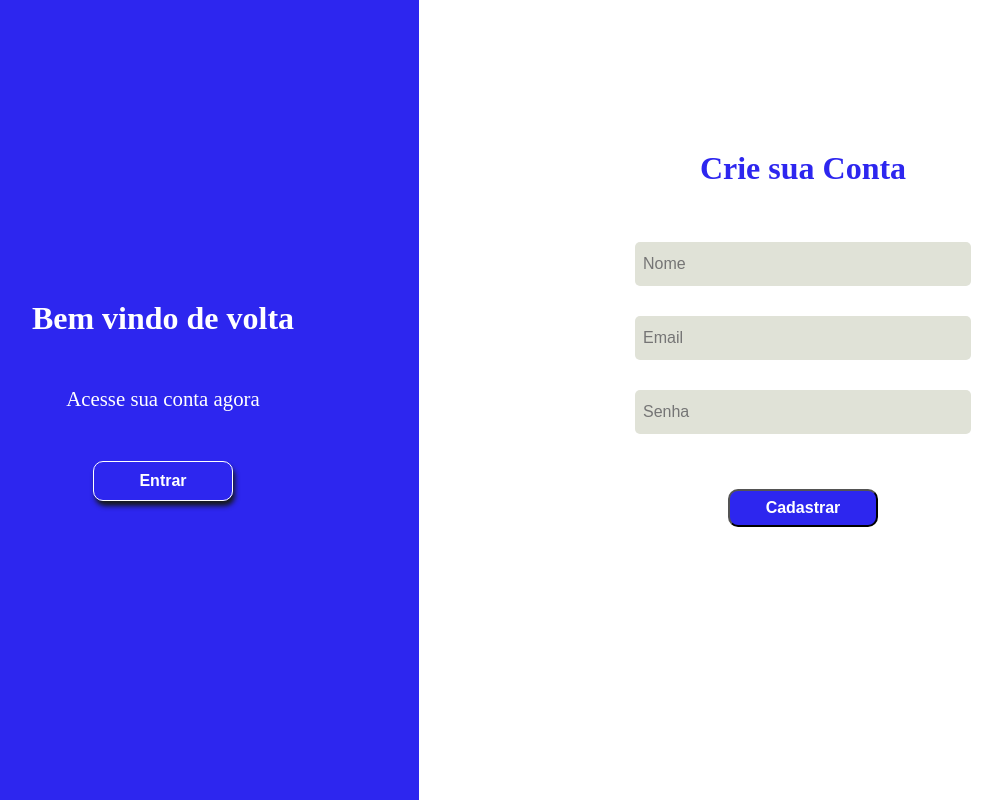
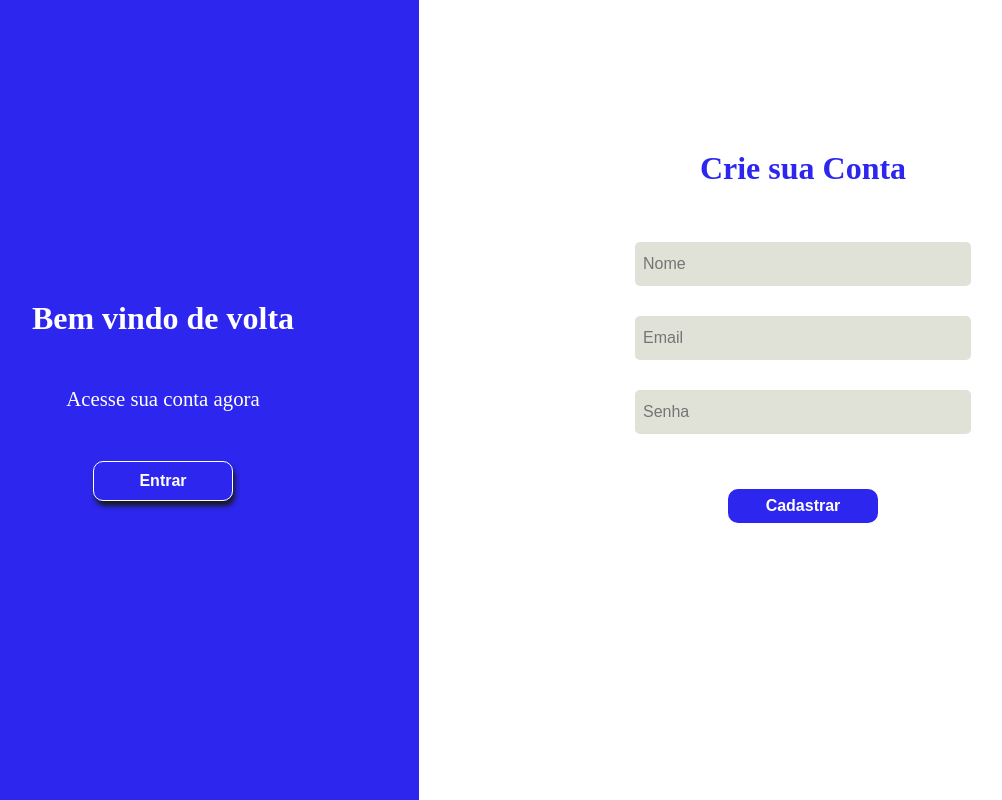
Before and after one commit to Joao123433/usando-expressoes-regulares, a plain HTML site: page index.html in a window 1280 px wide. Shown: the whole page, without its empty margins (93-1095 px from the left). Drawn offline with Linux system fonts and the light colour scheme.

Commit message:
alterando os estilos

```diff
--- a/style.css
+++ b/style.css
@@ -40,6 +40,7 @@ section button {
   border-radius: 10px;
   box-shadow: 2px 5px 5px rgb(22, 26, 30);
   background-color: transparent;
+  cursor: pointer;
 }
 
 form {
@@ -76,10 +77,12 @@ form button {
   width: 150px;
   padding: 8px 15px;
   border-radius: 10px;
+  border: none;
   background-color: #2D26EF;
   color: white;
   font-weight: bold;
   font-size: 1rem;
+  cursor: pointer;
 }
 
 .erro {
```
